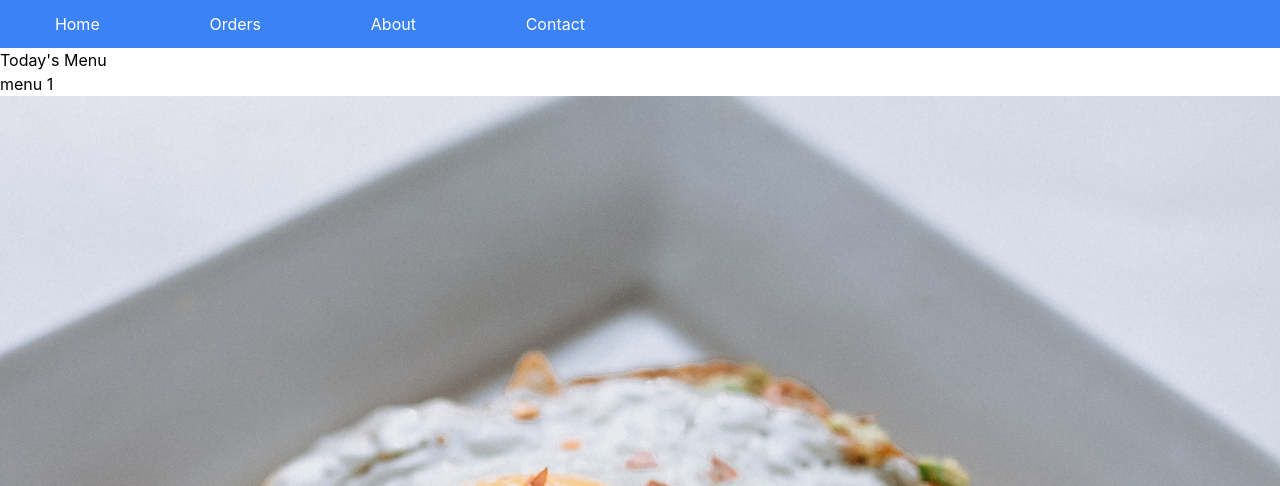
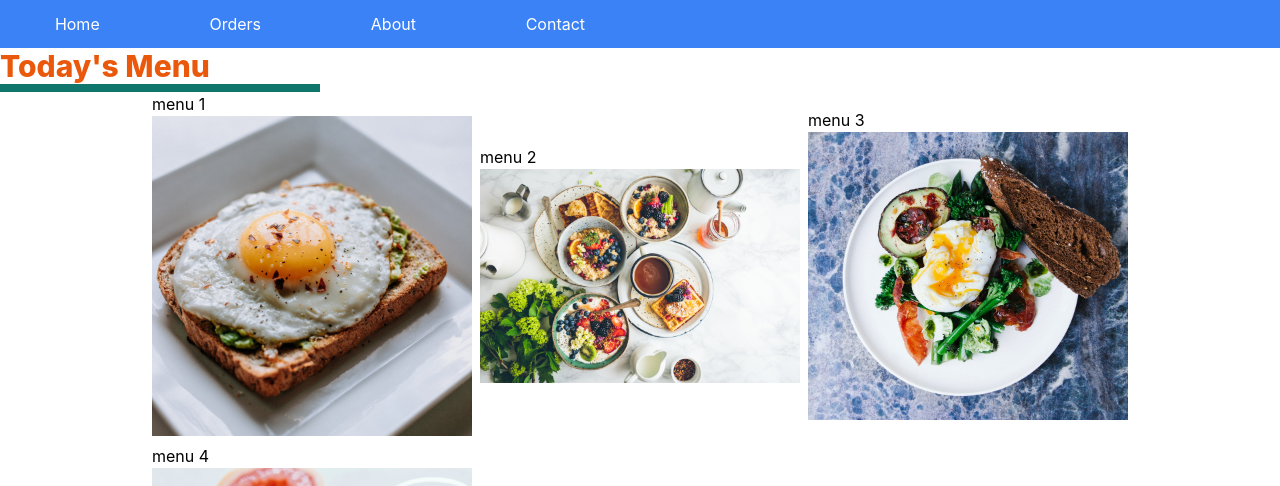
Before and after one commit to Mireille0108/Chopoklok, a React (Create React App) app: page / in a window 1280 px wide. Shown: the top 486 px of the page. Built offline with nearby package versions, Linux system fonts and the light colour scheme.

Commit message:
added images and menu section

```diff
--- a/src/App.css
+++ b/src/App.css
@@ -1,3 +1,7 @@
 .nav-styles {
   @apply px-5 py-3 text-white cursor-pointer;
 }
+
+.menu-item {
+  @apply w-1/4 h-auto
+}
--- a/src/modules/components/Menu.js
+++ b/src/modules/components/Menu.js
@@ -7,12 +7,20 @@ import menu6 from '../../assets/images/menu-6.jpg';
 
 const Menu = () => {
     return (
-        <section className="menu-container">
-            <header className="header-container">
-                <h1>Today's Menu</h1>
-                <span></span>
+        <section className="container w-full">
+            <header className="container
+            flex flex-col justify-center w-1/2">
+                <h1 className='
+                text-orange-600
+                text-3xl font-extrabold'>Today's Menu</h1>
+                <p className='
+                h-2 w-1/2
+                bg-teal-700
+                relative'></p>
             </header>
-            <div className="menu-items-container">
+            <div className="container
+            w-full flex justify-center flex-wrap
+            items-center gap-2">
                 <div className="menu-item">
                     <span>menu 1</span>
                     <img src={menu1} />
```
